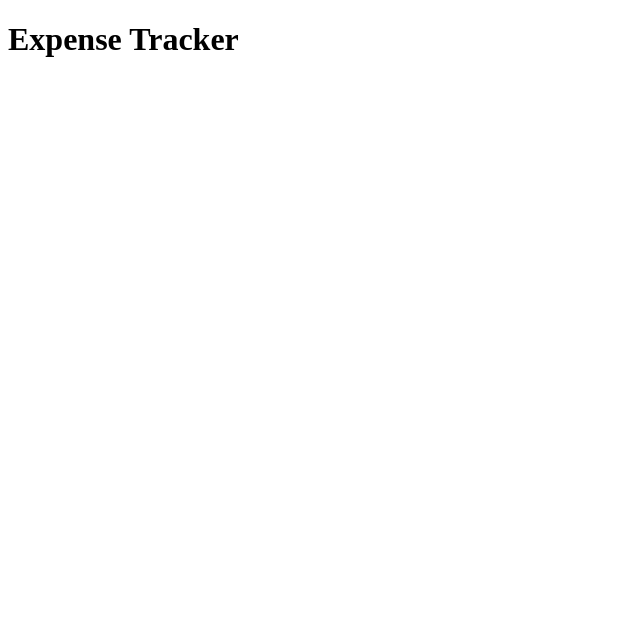
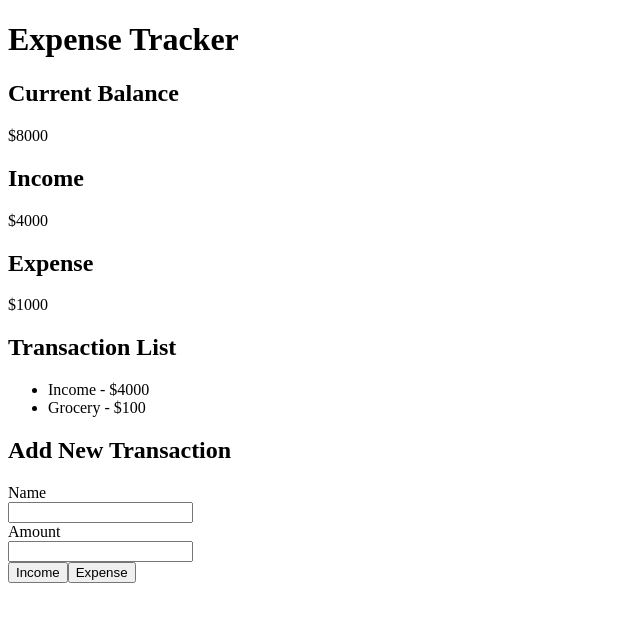
Before and after one commit to ndalilavin/budget-app, a React (Create React App) app: page / in a window 1280 px wide. Shown: the top 622 px of the page, without its empty margins (0-640 px from the left). Built offline with nearby package versions, Linux system fonts and the light colour scheme.

Commit message:
Added budget tracker section HTML content

```diff
--- a/src/components/BudgetTracker.js
+++ b/src/components/BudgetTracker.js
@@ -1,10 +1,16 @@
 import React from 'react';
+import Expense from './Expense';
+import NewTransactionForm from './NewTransactionForm';
+import TransactionList from './TransactionList';
 
 
 function BudgetTracker() {
     return (
         <div>
             <h1>Expense Tracker</h1>
+            <Expense />
+            <TransactionList />
+            <NewTransactionForm />
         </div>
     )
 }
--- a/src/components/Expense.js
+++ b/src/components/Expense.js
@@ -4,7 +4,23 @@ import React from 'react';
 function Expense () {
     return (
         <div>
+            <div>
+                <h2>Current Balance</h2>
+                <div>$8000</div>
+            </div>
+            <div>
+                <div>
+                    <h2>Income</h2>
+                    <div>$4000</div>
+                </div>
+                <div>
+                    <h2>Expense</h2>
+                    <div>$1000</div>
+                </div>
+            </div>
 
         </div>
     )
 }
+
+export default Expense;
--- a/src/components/NewTransactionForm.js
+++ b/src/components/NewTransactionForm.js
@@ -0,0 +1,29 @@
+import React from 'react';
+
+function NewTransactionForm() {
+    return (
+        <div>
+            <h2>Add New Transaction</h2>
+            <form>
+                <label>
+                    Name
+                    <div>
+                        <input type="text" />
+                    </div>
+                </label>
+                <label>
+                    Amount
+                    <div>
+                        <input type="number" />
+                    </div>
+                </label>
+                <div>
+                    <button>Income</button>
+                    <button>Expense</button>
+                </div>
+            </form>
+        </div>
+    )
+}
+
+export default NewTransactionForm;
--- a/src/components/TransactionList.js
+++ b/src/components/TransactionList.js
@@ -0,0 +1,15 @@
+import React from 'react';
+
+function TransactionList() {
+    return (
+        <div>
+            <h2>Transaction List</h2>
+            <ul>
+                <li>Income - $4000</li>
+                <li>Grocery - $100</li>
+            </ul>
+        </div>
+    )
+}
+
+export default TransactionList;
```
